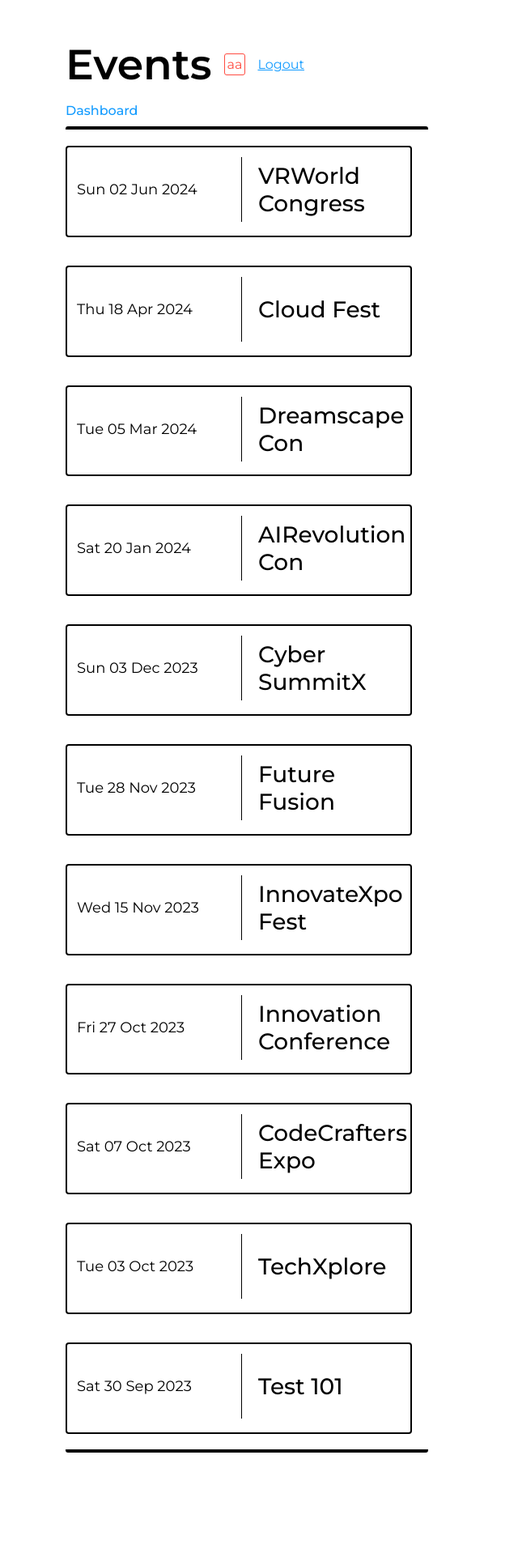
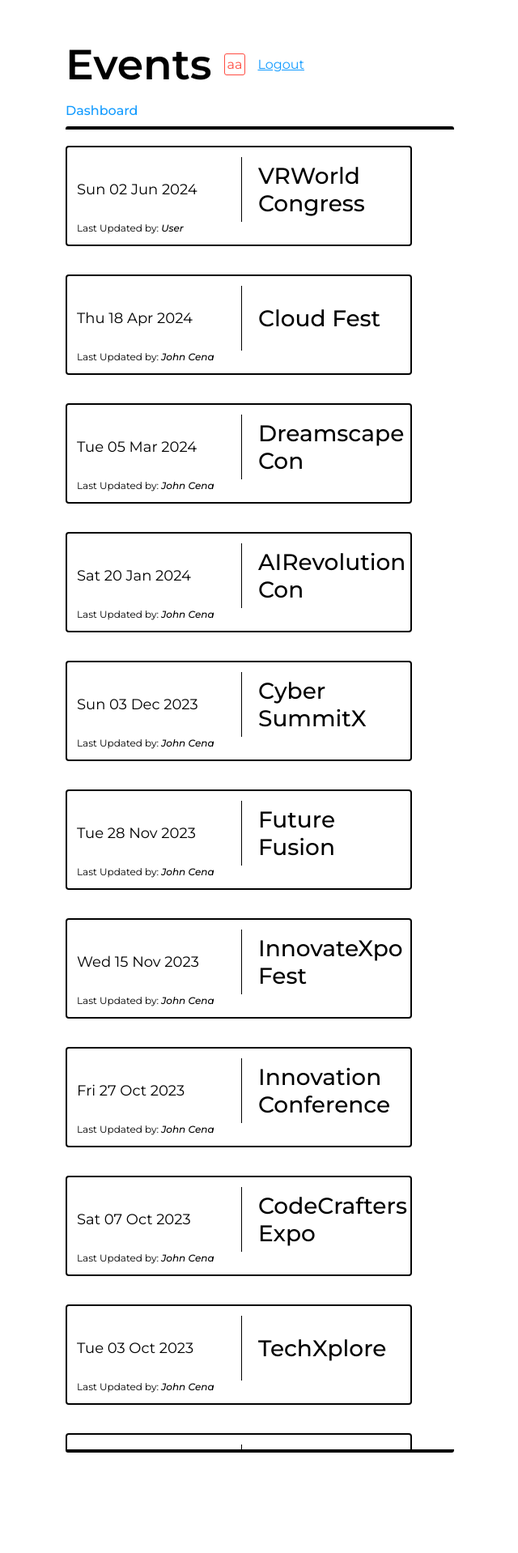
Before and after one commit to isondetech/software-engineering-assignment, a Flask app: page / in a window 1280 px wide. Shown: the top 1918 px of the page at 81% size, without its empty margins (47-687 px from the left). Run offline with Flask 3, Linux system fonts and the light colour scheme; a user stored in the database is signed in.

Commit message:
Refactor CSS

```diff
--- a/static/css/events.css
+++ b/static/css/events.css
@@ -11,7 +11,7 @@
 .dashboard-events-holder,
 .events-holder{
     border-radius: 3px;
-    width: 28rem;
+    width: 30rem;
     padding: 20px 0px 20px 0px;
     overflow-y: scroll;
     height: 70vh;
@@ -30,7 +30,7 @@
     border: 2px solid #000;
     border-radius: 4px;
     width: 25rem;
-    min-height: 5.3rem;
+    min-height: 6rem;
     overflow: auto;
     padding: 12px;
 }
@@ -83,10 +83,11 @@
     font-weight: 500;
 }
 
+.event .updated-by,
 .dashboard-event .updated-by{
     font-size: 12px;
 }
-
+.event .updated-by .username,
 .dashboard-event .updated-by .username{
     font-style: italic;
     font-weight: 500;
--- a/templates/events.html
+++ b/templates/events.html
@@ -15,6 +15,7 @@
                         <h1>{{event.title}}</h1>
                     </div>
                 </div>
+                <p class="updated-by">Last Updated by: <span class="username">{{event.last_updated_by}}</span></p>
             </div>
         {%endfor%}
     </div>
```
